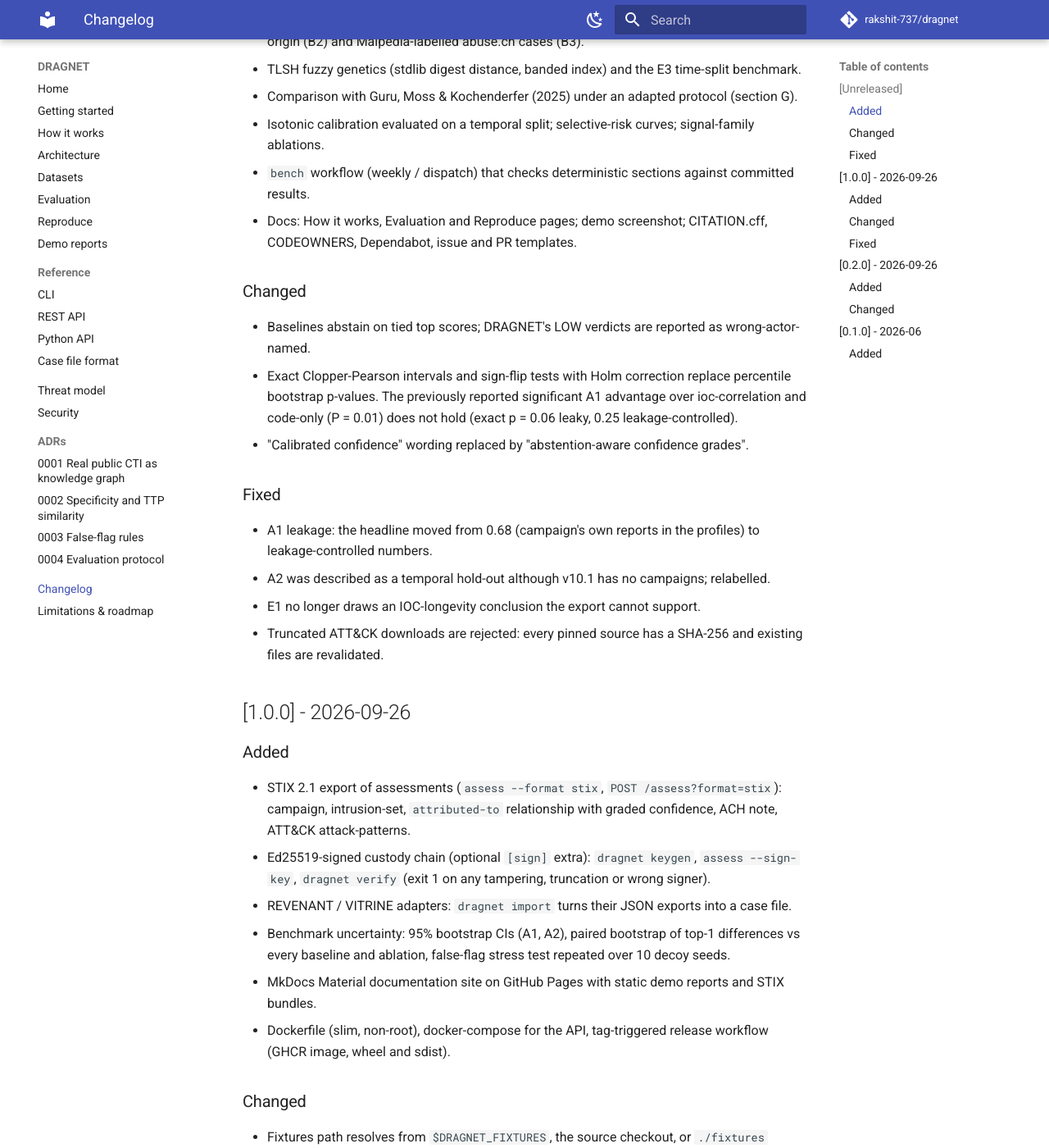
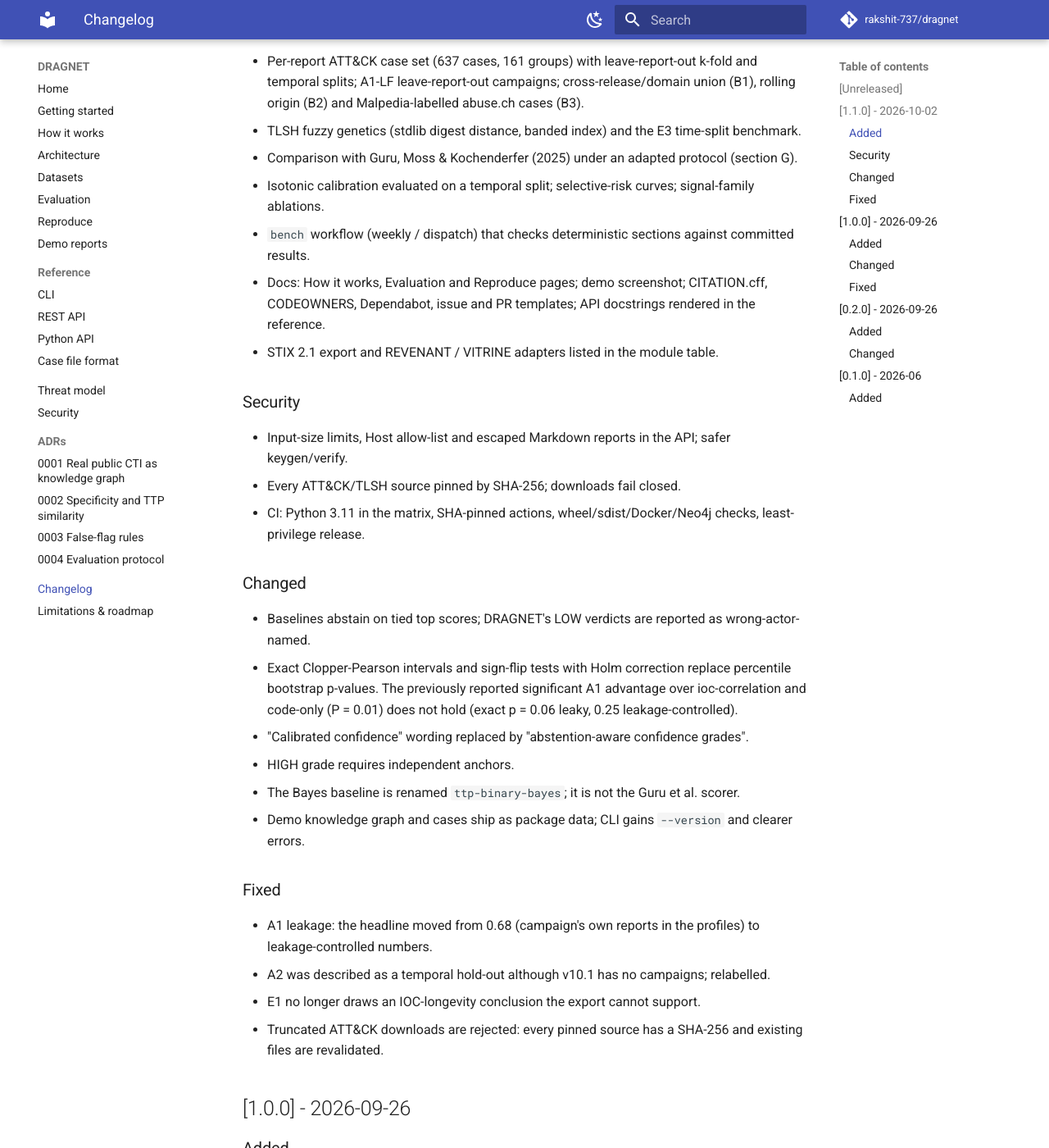
Before and after one commit to rakshit-737/dragnet, an MkDocs documentation site: the page built from docs/changelog.md, in a window 1280 px wide and 1400 px high, scrolled down 381 px. Shown: the whole window at 82% size. Built offline with MkDocs 1.6.1 and Material for MkDocs 9.7.7, drawn with Linux system fonts in a browser that asks for light colours; comment, search, counter and statistics services are not loaded.

Commit message:
chore(release): 1.1.0
Co-Authored-By: Claude <noreply@anthropic.com>

```diff
--- a/CHANGELOG.md
+++ b/CHANGELOG.md
@@ -4,6 +4,8 @@ All notable changes are documented here. The format follows [Keep a Changelog](h
 and the project uses [Semantic Versioning](https://semver.org/).
 
 ## [Unreleased]
+
+## [1.1.0] - 2026-10-02
 
 ### Added
 - Per-report ATT&CK case set (637 cases, 161 groups) with leave-report-out k-fold and temporal splits;
@@ -14,7 +16,13 @@ and the project uses [Semantic Versioning](https://semver.org/).
 - Isotonic calibration evaluated on a temporal split; selective-risk curves; signal-family ablations.
 - `bench` workflow (weekly / dispatch) that checks deterministic sections against committed results.
 - Docs: How it works, Evaluation and Reproduce pages; demo screenshot; CITATION.cff, CODEOWNERS,
-  Dependabot, issue and PR templates.
+  Dependabot, issue and PR templates; API docstrings rendered in the reference.
+- STIX 2.1 export and REVENANT / VITRINE adapters listed in the module table.
+
+### Security
+- Input-size limits, Host allow-list and escaped Markdown reports in the API; safer keygen/verify.
+- Every ATT&CK/TLSH source pinned by SHA-256; downloads fail closed.
+- CI: Python 3.11 in the matrix, SHA-pinned actions, wheel/sdist/Docker/Neo4j checks, least-privilege release.
 
 ### Changed
 - Baselines abstain on tied top scores; DRAGNET's LOW verdicts are reported as wrong-actor-named.
@@ -22,6 +30,9 @@ and the project uses [Semantic Versioning](https://semver.org/).
   bootstrap p-values. The previously reported significant A1 advantage over ioc-correlation and
   code-only (P = 0.01) does not hold (exact p = 0.06 leaky, 0.25 leakage-controlled).
 - "Calibrated confidence" wording replaced by "abstention-aware confidence grades".
+- HIGH grade requires independent anchors.
+- The Bayes baseline is renamed `ttp-binary-bayes`; it is not the Guru et al. scorer.
+- Demo knowledge graph and cases ship as package data; CLI gains `--version` and clearer errors.
 
 ### Fixed
 - A1 leakage: the headline moved from 0.68 (campaign's own reports in the profiles) to leakage-controlled numbers.
--- a/dragnet/__init__.py
+++ b/dragnet/__init__.py
@@ -1,2 +1,2 @@
 """DRAGNET: evidence-to-actor attribution with ACH, false-flag reasoning and custody."""
-__version__ = "1.0.0"
+__version__ = "1.1.0"
```
Also changed, not shown: README.md (+6 -0 lines), docs/limitations.md (+6 -0 lines), 1 other file.
